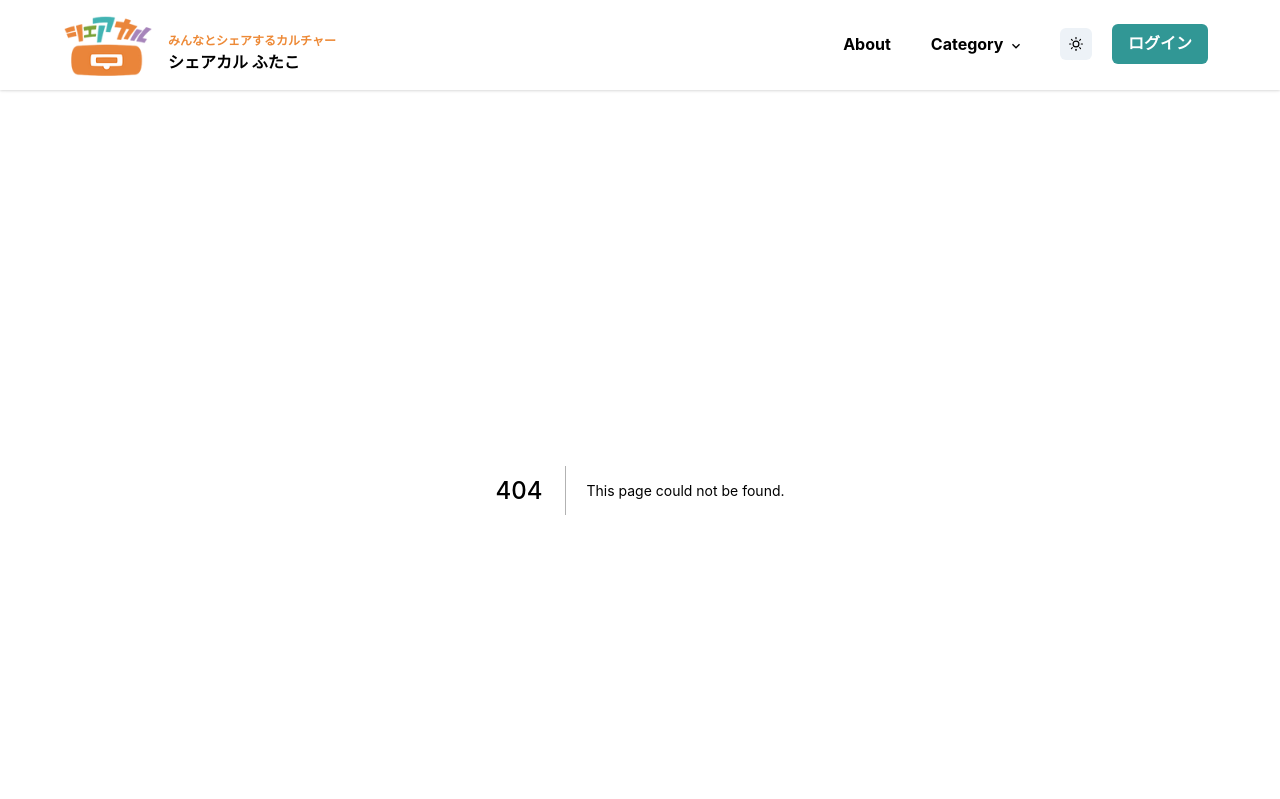
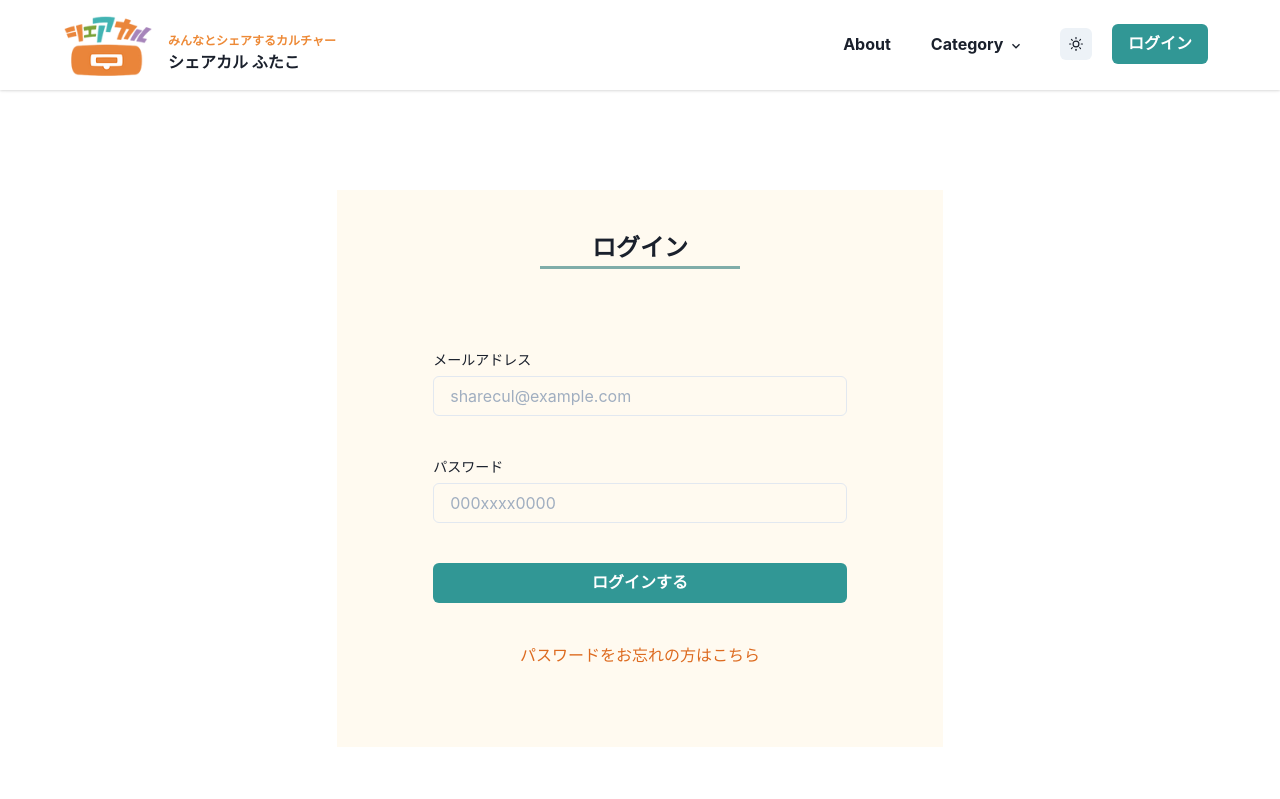
Before and after one commit to kenshuhori/sharecul, a Next.js app: page /signin in a window 1280 px wide. Before the commit this address had no page. Shown: the top 799 px of the page. Built offline with nearby package versions, Linux system fonts and the light colour scheme.

Commit message:
認証周りのページを作成開始

```diff
--- a/src/components/header.tsx
+++ b/src/components/header.tsx
@@ -57,7 +57,9 @@ export const Header = () => {
           ></IconButton>
         </Box>
         <Box p="2">
-          <Button colorScheme="teal" size="md"><b>ログイン</b></Button>
+          <Link href="/signin" _hover={{ textDecoration: "none" }}>
+            <Button colorScheme="teal" size="md"><b>ログイン</b></Button>
+          </Link>
         </Box>
       </Flex>
     </header>
--- a/src/pages/culture/index.tsx
+++ b/src/pages/culture/index.tsx
@@ -10,6 +10,7 @@ import {
   Input,
   InputGroup,
   InputLeftElement,
+  Link,
   Select,
   Stack,
   Spacer,
@@ -75,7 +76,9 @@ const IndexPage = () => {
                         <Textarea placeholder="ご意見ご要望・予め伝えておきたいこと" size="md" resize="vertical" h="300px" />
                       </Box>
                       <Box justifyContent="flex-end">
-                        <Button colorScheme="teal" size="md" w="100%">確認画面へ</Button>
+                        <Link href="/culture/confirm" _hover={{ textDecoration: "none" }}>
+                          <Button colorScheme="teal" size="md" w="100%">確認画面へ</Button>
+                        </Link>
                       </Box>
                     </Stack>
                   </Container>
--- a/src/pages/index.tsx
+++ b/src/pages/index.tsx
@@ -10,6 +10,7 @@ import {
   Input,
   InputGroup,
   InputLeftElement,
+  Link,
   Select,
   Stack,
   Spacer,
@@ -86,7 +87,9 @@ const IndexPage = () => {
                         </Box>
                         <Spacer />
                         <Box justifyContent="flex-end">
-                          <Button colorScheme="teal" size="md" w="100%">申し込む</Button>
+                          <Link href="/culture" _hover={{ textDecoration: "none" }}>
+                            <Button colorScheme="teal" size="md" w="100%">申し込む</Button>
+                          </Link>
                         </Box>
                       </Stack>
                     </Container>
--- /dev/null
+++ b/src/pages/signin/index.tsx
@@ -0,0 +1,64 @@
+import {
+  Box,
+  Button,
+  Center,
+  Container,
+  Divider,
+  Flex,
+  HStack,
+  Image,
+  Input,
+  InputGroup,
+  InputLeftElement,
+  Link,
+  Select,
+  Stack,
+  Spacer,
+  Text,
+  Textarea,
+  useColorModeValue,
+} from '@chakra-ui/react'
+
+const IndexPage = () => {
+  const formBackground = useColorModeValue("orange.50", "gray.700")
+  return (
+    <div>
+      <Container background={formBackground} >
+        <Stack spacing={10} mx="auto" mt="100px" mb="50px" px="80px" pt="40px" pb="80px" >
+          <Box>
+            <Center>
+              <Text fontSize="2xl"><strong>ログイン</strong></Text>
+            </Center>
+            <Center>
+              <Divider w="200px" borderBottomWidth="3px" borderColor="teal.600" />
+            </Center>
+          </Box>
+          <Spacer />
+          <Box>
+            <Text fontSize="sm" mb="6px">メールアドレス</Text>
+            <Input placeholder="sharecul@example.com" size="md" />
+          </Box>
+          <Box>
+            <Text fontSize="sm" mb="6px">パスワード</Text>
+            <Input placeholder="000xxxx0000" size="md" />
+          </Box>
+          <Box justifyContent="flex-end">
+            <Link href="/culture/confirm" _hover={{ textDecoration: "none" }}>
+              <Button colorScheme="teal" size="md" w="100%">ログインする</Button>
+            </Link>
+          </Box>
+          <Box justifyContent="flex-end">
+            <Center>
+              <Link href="/signin/password_reset" color="orange.500">パスワードをお忘れの方はこちら</Link>
+            </Center>
+          </Box>
+        </Stack>
+      </Container>
+      <Center>
+        <Link href="/signup" color="orange.500">アカウントをお持ちでない方はこちら</Link>
+      </Center>
+    </div>
+  )
+}
+
+export default IndexPage
--- a/src/styles/app.css
+++ b/src/styles/app.css
@@ -1,6 +1,11 @@
+#__next {
+  display: flex;
+  flex-flow: column;
+  min-height: 100vh;
+}
 header {
   height: 90px;
 }
 main {
-  min-height: 100vh;
+  flex: 1;
 }
```
Also changed, not shown: src/pages/signin/password_reset.tsx (added, +31 -0 lines), src/pages/signup.tsx (added, +31 -0 lines), src/pages/about.tsx (renamed from src/pages/about/index.tsx).
